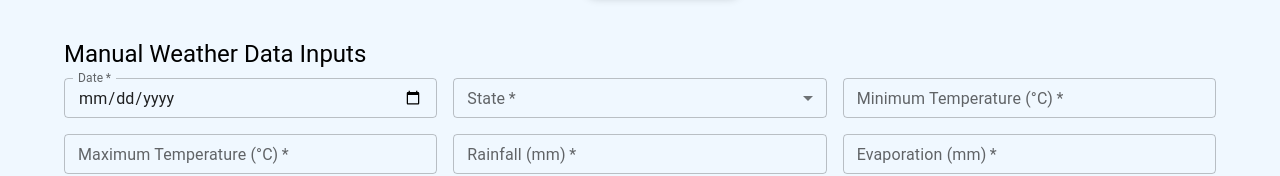
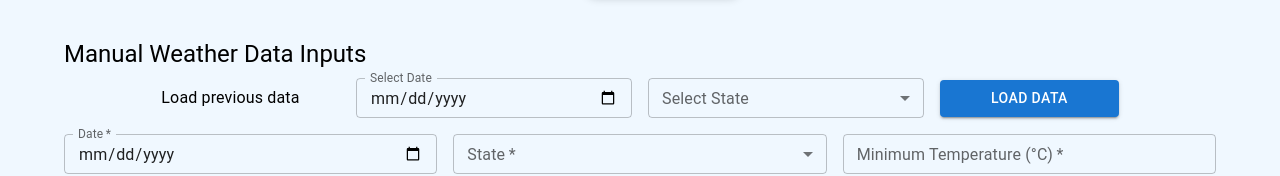
Before and after one commit to khangdzox/COS30049-Weather-Prediction, a React (Create React App) app: page / in a window 1280 px wide. Shown: the part 305-481 px from the top of the page. Built offline with nearby package versions, Linux system fonts and the light colour scheme; no server answers.

Commit message:
add load previous data

```diff
--- a/src/pages/Home.js
+++ b/src/pages/Home.js
@@ -45,6 +45,8 @@ function Home() {
   const [location, setLocation] = useOutletContext();
   const [today, setToday] = useState('2024-09-22');
   const [loading, setLoading] = useState(false);
+  const [loadDate, setLoadDate] = useState('');
+  const [loadState, setLoadState] = useState('');
   const [fromDate, setFromDate] = useState('');
   const [toDate, setToDate] = useState('');
   const [weatherType, setWeatherType] = useState('');
@@ -97,6 +99,34 @@ function Home() {
       .catch(error => console.error('Error fetching forecast prediction:', error));
     }
   }, [forecastCardData, location, today]);
+
+  const handleLoadPreviousData = () => {
+    if (loadDate === '') {
+      setFormResults({severity: 'error', message: 'Please select a date to load the data'});
+      return;
+    }
+
+    if (loadState === '') {
+      setFormResults({severity: 'error', message: 'Please select a state to load the data'});
+      return;
+    }
+
+    fetch(`http://localhost:8000/api/data/weather?state=${loadState}&fromDate=${loadDate}&toDate=${loadDate}`)
+    .then(response => response.json())
+    .then(data => {
+      data[0].Day = loadDate.split('-')[2];
+      data[0].Month = loadDate.split('-')[1];
+      data[0].Year = loadDate.split('-')[0];
+      data[0].State = loadState;
+      delete data[0].Date;
+      setFormData(data[0]);
+      setFormResults({severity: 'success', message: 'Data loaded successfully'});
+    })
+    .catch(error => {
+      console.error('Error fetching previous data:', error);
+      setFormResults({severity: 'error', message: 'An error occurred while loading the data'});
+    });
+  }
 
   const handleFormDataChange = (event) => {
     const { name, value } = event.target;
@@ -273,7 +303,7 @@ function Home() {
         {forecastCardData.map((item, index) => (
           <ForecastCard
             key={index}
-            date={item.Date ? item.Date.split('T')[0] : item.Date}
+            date={item.Date}
             rain={item.Rain_mm}
             isToday={index === forecastCardData.length - 1}
             display={{
@@ -302,6 +332,65 @@ function Home() {
       {/* Responsive Form for Weather Data Inputs */}
       <Box sx={{ flexGrow: 1, mb: 5 }}>
         <Typography variant="h5" align="left" gutterBottom>Manual Weather Data Inputs</Typography>
+
+        <Grid2 container spacing={2} alignItems="center" justifyContent="center" sx={{ mb: 2 }} >
+          <Grid2 size={{ xs: 12, sm: 2 }}>
+            <Typography variant="body1" align="left">Load previous data</Typography>
+          </Grid2>
+
+          <Grid2 size={{ xs: 12, sm: 3 }}>
+            <TextField
+            label="Select Date"
+            type="date"
+            size='small'
+            fullWidth
+            value={loadDate}
+            onChange={(e) => setLoadDate(e.target.value)}
+            slotProps={{
+              inputLabel: { shrink: true },
+              htmlInput: { min: '2023-08-01', max: '2024-09-23' }
+            }}
+            />
+          </Grid2>
+
+          <Grid2 size={{ xs: 12, sm: 3 }}>
+            <FormControl
+            variant="outlined"
+            size='small'
+            fullWidth
+            >
+              <InputLabel>Select State</InputLabel>
+              <Select
+              value={loadState}
+              onChange={(e) => setLoadState(e.target.value)}
+              label="Select State"
+              sx={{ textAlign: 'left' }}
+              >
+                <MenuItem value="VIC">Victoria</MenuItem>
+                <MenuItem value="NSW">New South Wales</MenuItem>
+                <MenuItem value="QLD">Queensland</MenuItem>
+                <MenuItem value="SA">South Australia</MenuItem>
+                <MenuItem value="WA">Western Australia</MenuItem>
+                <MenuItem value="TAS">Tasmania</MenuItem>
+                <MenuItem value="NT">Northern Territory</MenuItem>
+                <MenuItem value="ACT">Australian Capital Territory</MenuItem>
+              </Select>
+            </FormControl>
+          </Grid2>
+
+          <Grid2 size={{ xs: 12, sm: 2 }}>
+            <Button
+            variant="contained"
+            color="primary"
+            fullWidth
+            onClick={() => {
+              handleLoadPreviousData();
+            }}
+            >
+              Load Data
+            </Button>
+          </Grid2>
+        </Grid2>
 
         <form noValidate onSubmit={handleFormSubmit} onReset={handleFormReset}>
           <Grid2 container spacing={2} alignItems="center" justifyContent="center" sx={{ mb: 2 }}>
```
